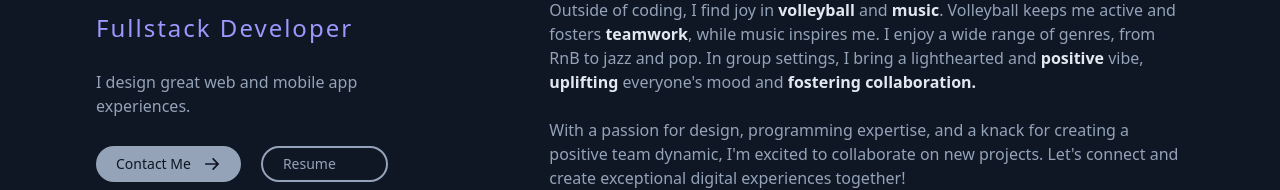
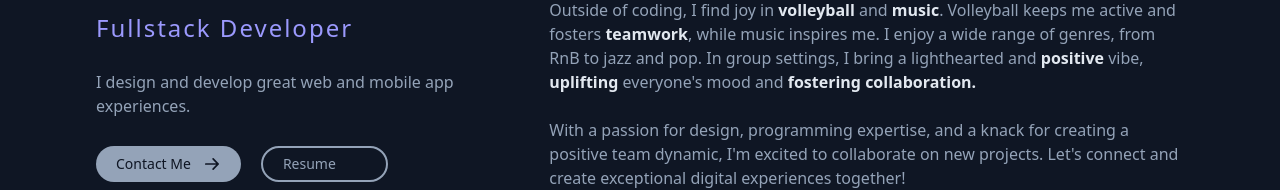
Before and after one commit to Steeroy/nextjs_portfolio, a Next.js app: page / in a window 1280 px wide. Shown: the part 216-406 px from the top of the page. Built offline with nearby package versions, Linux system fonts and the light colour scheme; no server answers; the database is empty; some icons are missing.

Commit message:
Update Layout.js

```diff
--- a/components/Layout.js
+++ b/components/Layout.js
@@ -71,7 +71,7 @@ export default function Layout({ skills, newest_projects }) {
                 Fullstack Developer
               </h5>
               <p className="text-base font-normal font-inter">
-                I design great web and mobile app
+                I design and develop great web and mobile app
                 <br /> experiences.
               </p>
 
```
